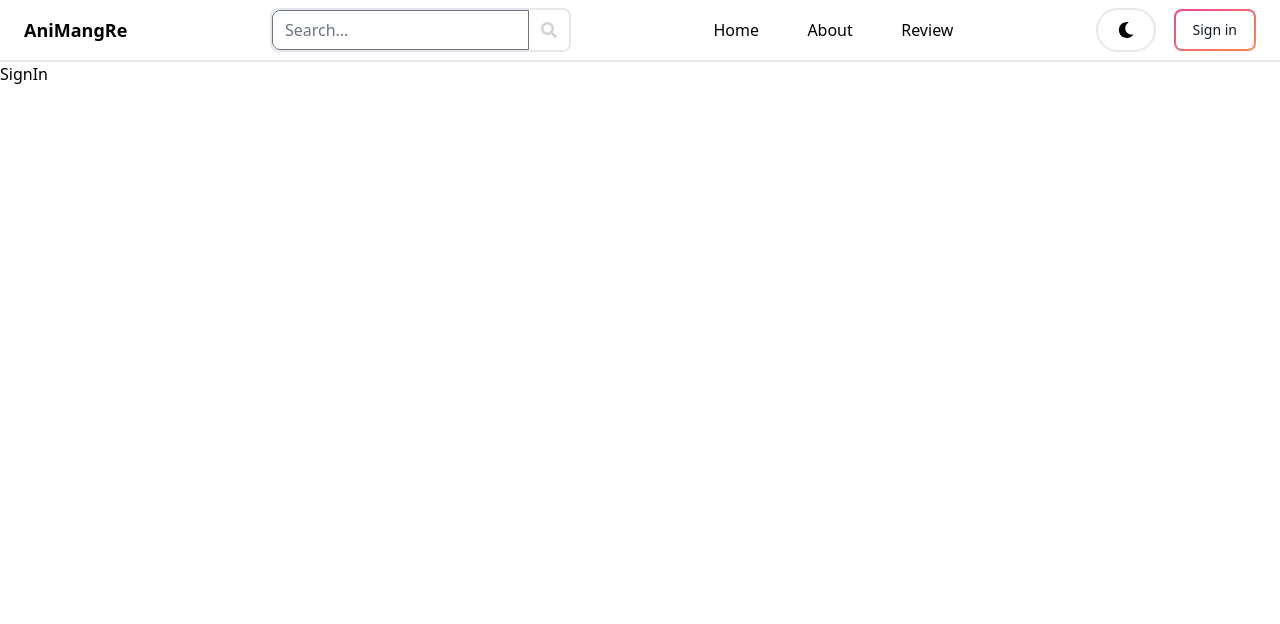
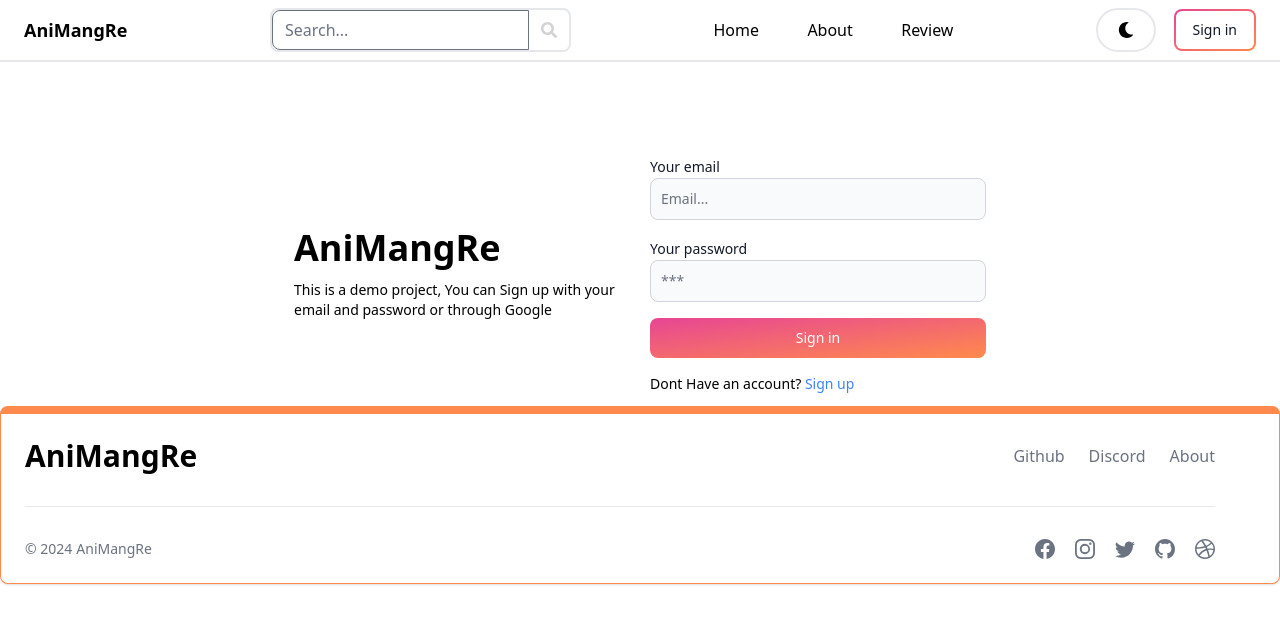
Before and after one commit to Eniimz/AniMangRe, a React (Vite) app in the folder FirstFullStack/: page /sign-in in a window 1280 px wide. Shown: the top 624 px of the page. Built offline with nearby package versions, Linux system fonts and the light colour scheme.

Commit message:
footer, sign in ui and backend

```diff
--- a/FirstFullStack/src/App.jsx
+++ b/FirstFullStack/src/App.jsx
@@ -6,7 +6,7 @@ import SignIn from "./Pages/SignIn"
 import SignUp from "./Pages/SignUp"
 import "./index.css";
 import Header from "./components/Header";
-
+import FooterComp from "./components/Footer"
 const App = () => {
     return (
 
@@ -19,6 +19,7 @@ const App = () => {
             <Route path="/sign-in" element = {<SignIn />} />
             <Route path="/sign-up" element = {<SignUp />} />
         </Routes>
+        <FooterComp />
 
         </BrowserRouter>
         </>
--- a/FirstFullStack/src/Pages/SignIn.jsx
+++ b/FirstFullStack/src/Pages/SignIn.jsx
@@ -1,8 +1,111 @@
-import React from 'react'
+import React, { useState } from 'react'
+import { Label, TextInput, Button, Alert, Spinner} from 'flowbite-react'
+import { Link, useNavigate } from 'react-router-dom';
+import { set } from 'mongoose';
 
 function SignIn() {
-  return (
-    <div>SignIn</div>
+
+  const [formData, setFormData] = useState({})
+  const [errorMessage, setErrorMessage] = useState(null)
+  const [loading, setLoading] = useState(false)
+  const navigate = useNavigate()
+
+  function handleChange(e){
+    setFormData((prevData) => ({...prevData, [e.target.id] : e.target.value.trim()}))
+  }
+
+  const handleSubmit = async (e) => {
+    e.preventDefault();
+
+    if(!formData.email || !formData.password){
+      return setErrorMessage("All fields are required")
+    }
+
+    try{
+      setErrorMessage(null)
+      setLoading(true)
+      const res = await fetch('/api/auth/signIn', {
+        method: 'POST',
+        headers: {'Content-Type' : 'application/json'},
+        body: JSON.stringify(formData)
+      })
+
+      const data = await res.json()
+
+      if(data.success === false){
+        setLoading(false)
+        return setErrorMessage(data.message)
+      }
+
+      // if(!data.authenticated){
+      //   setLoading(false)
+      //   return setErrorMessage("Email or Password is incorrect")
+      // }
+
+      setLoading(false)
+
+      if(data.authenticated){
+        navigate('/')
+      }
+
+    }catch(error){
+      next(error)
+    }
+
+
+  }
+
+return (
+  <>
+  <div className=' flex justify-center mt-20 '>
+
+      <div className='flex flex-col md:flex md:flex-row gap-5 items-center max-w-3xl  p-3'>
+
+          <div className='flex flex-1 flex-col gap-3'>
+              <h3 className='text-4xl font-bold'>AniMangRe</h3>
+              <p className='text-sm max-w-md'>This is a demo project, You can Sign up with your email and password or through Google</p>
+          </div>
+
+
+          <div className='flex flex-1 w-full'>
+              <form className='w-full' onSubmit={handleSubmit}>
+                  <div className='flex flex-col gap-4 '>
+                      <div>
+                          <Label value='Your email'/>
+                          <TextInput  id="email" type='email' placeholder='Email...' sizing= "md" onChange={handleChange}/>
+                      </div>
+
+                      <div>
+                          <Label value='Your password'/>
+                          <TextInput  id="password" type='password' placeholder='***' sizing= "md" onChange={handleChange}/>
+                      </div>
+
+                      <div>
+                          <Button gradientDuoTone="pinkToOrange" className='min-w-full' type='submit' disabled = {loading}> {loading ? <Spinner size = "sm"/> : "Sign in"} {loading && <span className='pl-3'>Loading...</span>}</Button>
+                      </div>
+
+                      <div className='text-sm'>
+                          <span>Dont Have an account?  </span>
+                          <Link to = "/sign-up" className='text-blue-500'>Sign up</Link>
+                      </div>
+
+                      {errorMessage &&
+                      <div>
+                          <Alert color="failure">
+                              {errorMessage}
+                          </Alert>
+                      </div>}
+
+                  </div>
+              </form>
+
+
+          </div>
+
+      </div>
+
+  </div>
+  </>
   )
 }
 
--- /dev/null
+++ b/FirstFullStack/src/components/Footer.jsx
@@ -0,0 +1,40 @@
+import React from 'react'
+import { Footer } from 'flowbite-react'
+import { BsDribbble, BsFacebook, BsGithub, BsInstagram, BsTwitter } from 'react-icons/bs';
+
+function FooterComp() {
+  return (
+    <Footer container className='border border-t-8 border-orange-400 pl-6 pr-16 '>
+        <div className='flex flex-col w-full sm:gap-0 gap-5'>
+            <div className='flex justify-between items-center'>
+                <div>
+                    <h3 className='text-3xl font-bold '>AniMangRe</h3>
+                </div>
+                <div className='flex gap-5'>
+                    <Footer.LinkGroup className='text-md cursor-pointer'>
+                        <Footer.Link> Github </Footer.Link>
+                        <Footer.Link> Discord </Footer.Link>
+                        <Footer.Link> About </Footer.Link>
+                    </Footer.LinkGroup>
+
+                </div>
+            </div>
+            <Footer.Divider />
+            <div className='flex justify-between sm:flex-row flex-col sm:gap-0 gap-3'>
+                <div>
+                <Footer.Copyright href="#" by="AniMangRe" year={2024} />
+                </div>
+                <div className='flex gap-5'>
+                    <Footer.Icon href="#" icon={BsFacebook} />
+                    <Footer.Icon href="#" icon={BsInstagram} />
+                    <Footer.Icon href="#" icon={BsTwitter} />
+                    <Footer.Icon href="#" icon={BsGithub} />
+                    <Footer.Icon href="#" icon={BsDribbble} />
+                </div>
+            </div>
+        </div>
+    </Footer>
+  )
+}
+
+export default FooterComp
--- a/FirstFullStack/src/components/Header.jsx
+++ b/FirstFullStack/src/components/Header.jsx
@@ -18,7 +18,7 @@ function Header() {
     <div className=''>
         <div className='flex items-center p-2 justify-between gap-4 overflow-hidden border-b-2' style={{backgroundColor: 'white'}}>
             <div className='md:ml-4'>
-                <h3 className='text-lg font-bold'>AniMangRe</h3>
+                <Link to = "/" className='text-lg font-bold'>AniMangRe</Link>
             </div>
 
             <div className='flex items-center rounded-lg border-2'>
```
Also changed, not shown: 2 other files (tests, documents, lock files or other folders).
